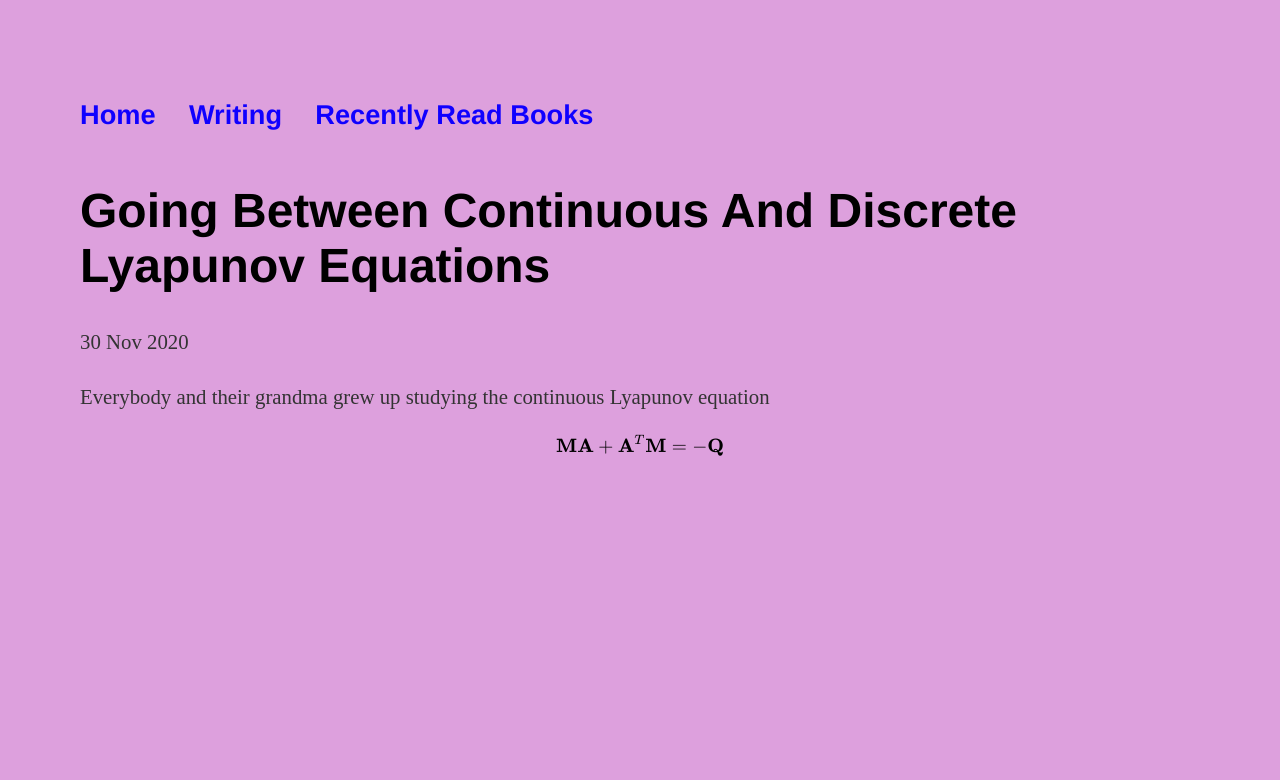
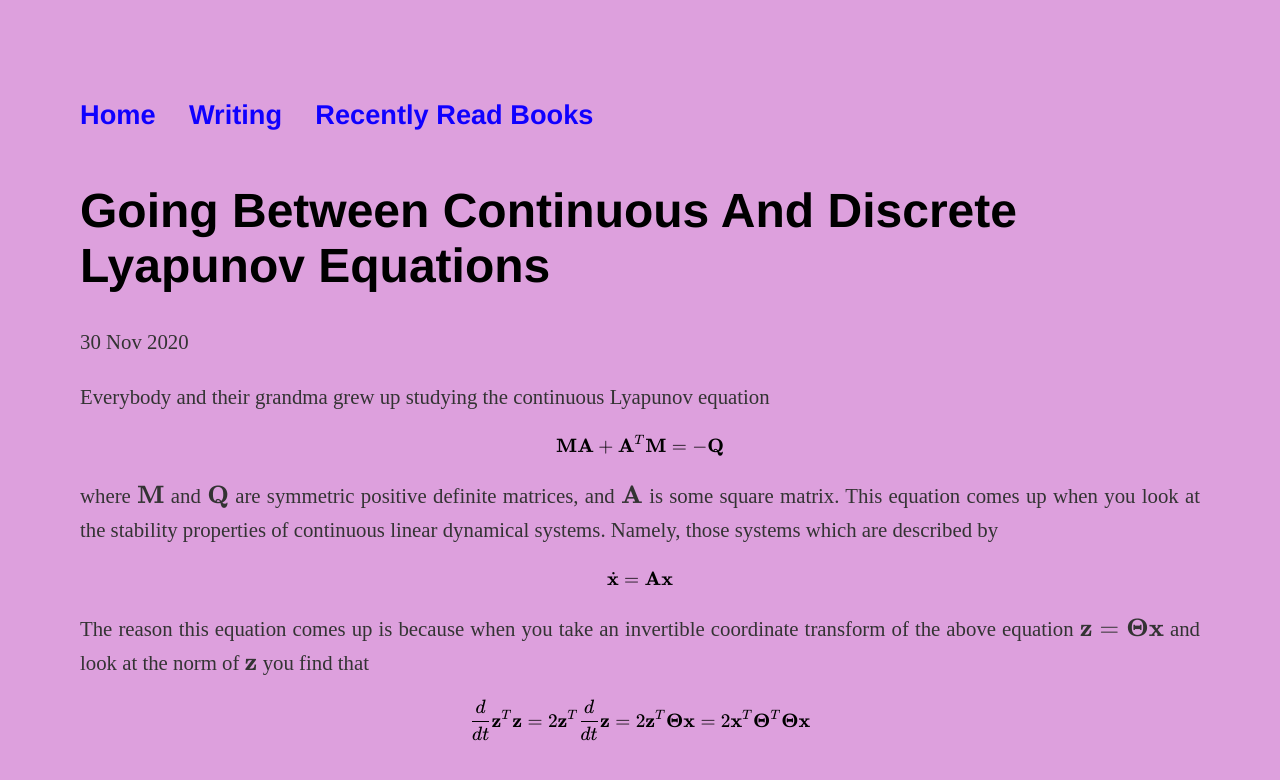
Before and after one commit to kozleo/kozleo.github.io, a Jekyll site: the page built from _posts/2020-11-30-Going-Between-Continuous-and-Discrete-Lyapunov-Equations.md, in a window 1280 px wide. Shown: the top 780 px of the page. Built offline with Jekyll 4.4.1, drawn with Linux system fonts in a browser that asks for light colours; nearby versions of some CDN libraries; our own code applies the rules of GitHub Pages for plain Markdown files.

Commit message:
Update 2020-11-30-Going-Between-Continuous-and-Discrete-Lyapunov-Equations.md

```diff
--- a/_posts/2020-11-30-Going-Between-Continuous-and-Discrete-Lyapunov-Equations.md
+++ b/_posts/2020-11-30-Going-Between-Continuous-and-Discrete-Lyapunov-Equations.md
@@ -1,3 +1,12 @@
 Everybody and their grandma grew up studying the continuous Lyapunov equation
 
 $$\mathbf{M}\mathbf{A} + \mathbf{A}^T\mathbf{M} = -\mathbf{Q}$$
+
+
+where $$\mathbf{M}$$ and $$\mathbf{Q}$$ are symmetric positive definite matrices, and $$\mathbf{A}$$ is some square matrix. This equation comes up when you look at the stability properties of continuous linear dynamical systems. Namely, those systems which are described by
+
+$$\dot{\mathbf{x}} = \mathbf{A}\mathbf{x}$$
+
+The reason this equation comes up is because when you take an invertible coordinate transform of the above equation $$\mathbf{z} = \mathbf{\Theta}\mathbf{x}$$ and look at the norm of $$\mathbf{z}$$ you find that
+
+$$\frac{d}{dt}\mathbf{z}^T\mathbf{z} = 2\mathbf{z}^T\frac{d}{dt}\mathbf{z} = 2\mathbf{z}^T\mathbf{\Theta}\mathbf{x} = 2\mathbf{x}^T\mathbf{\Theta}^T\mathbf{\Theta}\mathbf{x}$$
```
